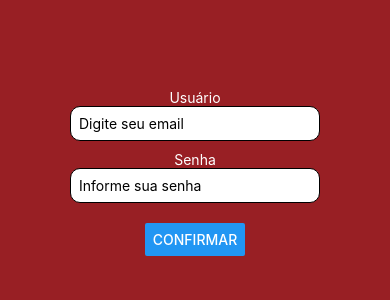
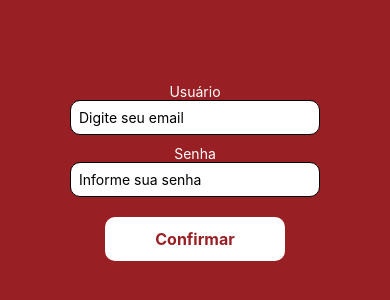
Before and after one commit to lineealine/cantina-app2, a React Native app: screen / in a window 390 px wide. Shown: the part 250-550 px from the top of the page. Built offline with nearby package versions, Linux system fonts and the light colour scheme.

Commit message:
LoginScreen

```diff
--- a/screens/LoginScreen.tsx
+++ b/screens/LoginScreen.tsx
@@ -1,5 +1,5 @@
 import { useState } from 'react';
-import { StyleSheet, Text, View, TextInput, Button, Alert } from 'react-native';
+import { StyleSheet, Text, View, TextInput, Alert, TouchableOpacity } from 'react-native';
 
 export default function LoginScreen() {
   const [email, setEmail] = useState('');
@@ -11,8 +11,8 @@ export default function LoginScreen() {
       <TextInput
         placeholder="Digite seu email"
         value={email}
-        onChangeText={(e) => setEmail(e)}
-        style={{ borderWidth: 1, width: 250, padding: 8, marginBottom: 10, borderRadius: 10, backgroundColor: '#fff'}}
+        onChangeText={setEmail}
+        style={styles.input}
       />
 
       <Text style={{color: '#fff'}}>Senha</Text>
@@ -20,14 +20,18 @@ export default function LoginScreen() {
         placeholder="Informe sua senha"
         secureTextEntry
         value={senha}
-        onChangeText={(e) => setSenha(e)}
-        style={{ borderWidth: 1, width: 250, padding: 8, marginBottom: 20, borderRadius: 10, backgroundColor: '#fff'}}
+        onChangeText={setSenha}
+        style={styles.input}
       />
 
-      <Button
-        title="Confirmar"
-        onPress={() => Alert.alert(`Usuário: ${email}, senha: ${senha}`)}
-      />
+      {/* Botão com animação nativa de clique */}
+      <TouchableOpacity
+        style={styles.botao}
+        onPress={() => Alert.alert(`Usuário: ${email}`)}
+        activeOpacity={0.7} // Controla o quanto ele "some" ao clicar
+      >
+        <Text style={styles.textoBotao}>Confirmar</Text>
+      </TouchableOpacity>
     </View>
   );
 }
@@ -39,4 +43,24 @@ const styles = StyleSheet.create({
     alignItems: 'center',
     justifyContent: 'center',
   },
+  input: {
+    borderWidth: 1,
+    width: 250,
+    padding: 8,
+    marginBottom: 10,
+    borderRadius: 10,
+    backgroundColor: '#fff'
+  },
+  botao: {
+    backgroundColor: '#fff',
+    paddingVertical: 12,
+    paddingHorizontal: 50,
+    borderRadius: 10,
+    marginTop: 10,
+  },
+  textoBotao: {
+    color: '#981f24',
+    fontWeight: 'bold',
+    fontSize: 16,
+  }
 });
```
